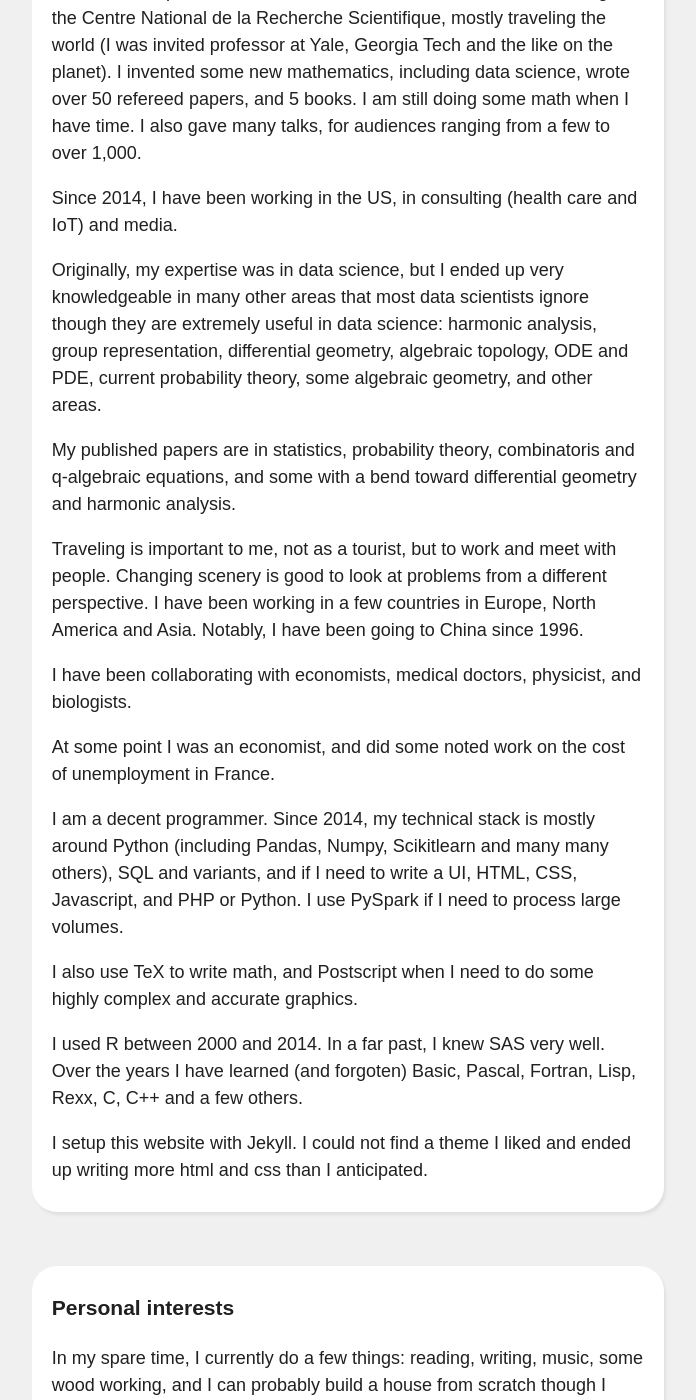
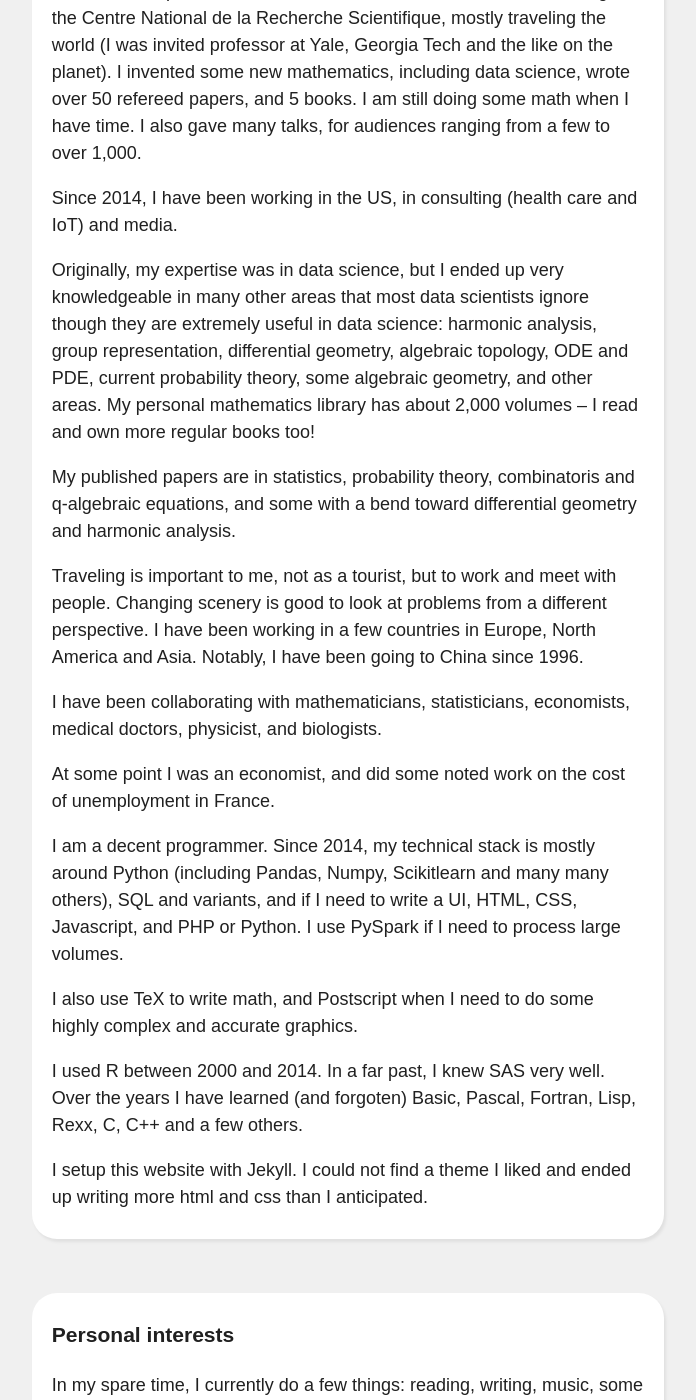
Before and after one commit to ph-barbe/ph-barbe.github.io, a Jekyll site: the page built from index.html, in a window 1280 px wide and 1400 px high, scrolled down 1210 px. Shown: the whole window, without its empty margins (229-925 px from the left). Built offline with Jekyll 4.4.1, drawn with Linux system fonts in a browser that asks for light colours; some of the changed text lies outside the part shown.

Commit message:
added few items about myself

```diff
--- a/_includes/top_page/personal_interests.md
+++ b/_includes/top_page/personal_interests.md
@@ -1,5 +1,9 @@
 ### Personal interests
 
-In my spare time, I currently do a few things: reading, writing, music, some wood working, and I can probably build a house from scratch though I never tried.
+In my spare time, I currently do a few things: reading, writing, music, some wood working, and I can probably build a house from scratch though I never tried. I also had periods of elaborate cooking, though now I am mostly baking my own bread every day -- French baguettes straight from the oven are irresistible! I owe our friend Joseph (musician, baker, writer) that bread making interest.
+
+I also downhill ski.
 
 My non-professional interests have been changing over the years, depending to where I lived, who I hanged out with, and geo-political events. Some constants have been international, domestic and military affaires. I used to listen a lot of music and play a fair amount of piano. I learned the clarinet for a few years, and played the organ. I also wrote some music, stopped for several decades, and went back to it lately. I was at some point very knowledgeable in Soviet movies because tickets at the Soviet sponsored cinema in Paris were very cheap!
+
+I also read a fair amount on the following topics: architecture and design (though I am not good at drawing), and sustainability.
--- a/_includes/top_page/professional_bio.md
+++ b/_includes/top_page/professional_bio.md
@@ -6,13 +6,13 @@
 
 Since 2014, I have been working in the US, in consulting (health care and IoT) and media.
 
-Originally, my expertise was in data science, but I ended up very knowledgeable in many other areas that most data scientists ignore though they are extremely useful in data science: harmonic analysis, group representation, differential geometry, algebraic topology, ODE and PDE, current probability theory, some algebraic geometry, and other areas.
+Originally, my expertise was in data science, but I ended up very knowledgeable in many other areas that most data scientists ignore though they are extremely useful in data science: harmonic analysis, group representation, differential geometry, algebraic topology, ODE and PDE, current probability theory, some algebraic geometry, and other areas. My personal mathematics library has about 2,000 volumes -- I read and own more regular books too!
 
 My published papers are in statistics, probability theory, combinatoris and q-algebraic equations, and some with a bend toward differential geometry and harmonic analysis.
 
 Traveling is important to me, not as a tourist, but to work and meet with people. Changing scenery is good to look at problems from a different perspective. I have been working in a few countries in Europe, North America and Asia. Notably, I have been going to China since 1996.
 
-I have been collaborating with economists, medical doctors, physicist, and biologists.
+I have been collaborating with mathematicians, statisticians, economists, medical doctors, physicist, and biologists.
 
 At some point I was an economist, and did some noted work on the cost of unemployment in France.
 
```
Also changed, not shown: 1 other file.
